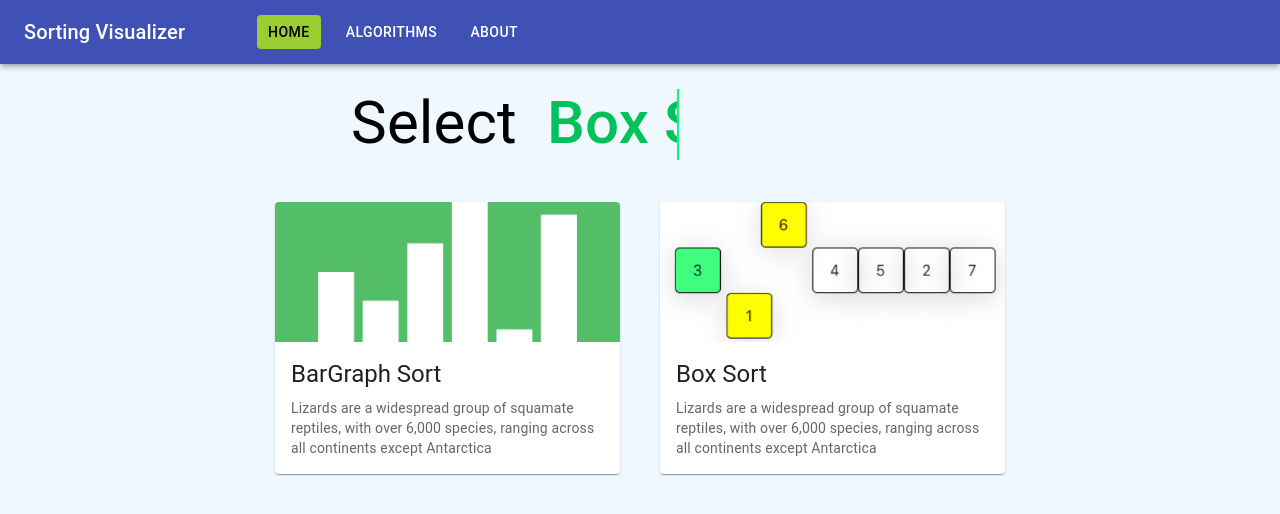
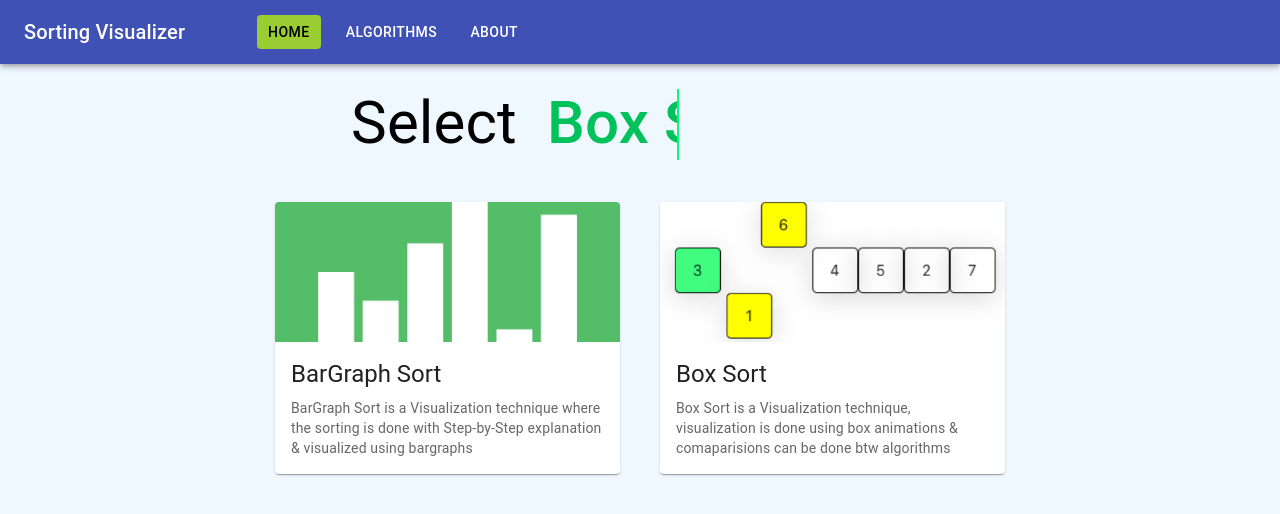
Before and after one commit to vishalvk1256/SortingVisualizer, a React app: page / in a window 1280 px wide. Shown: the top 514 px of the page. Built offline with nearby package versions, Linux system fonts and the light colour scheme.

Commit message:
cards text changed

```diff
--- a/src/screens/Home.jsx
+++ b/src/screens/Home.jsx
@@ -49,7 +49,8 @@ function Home() {
           alt="BarGraphSort"
           title="BarGraph Sort"
           description={
-            "Lizards are a widespread group of squamate reptiles, with over 6,000 species, ranging across all continents except Antarctica"
+            // "Lizards are a widespread group of squamate reptiles, with over 6,000 species, ranging across all continents except Antarctica"
+            "BarGraph Sort is a Visualization technique where the sorting is done with Step-by-Step explanation & visualized using bargraphs"
           }
         />
         <ActionAreaCard
@@ -59,7 +60,8 @@ function Home() {
           alt="BoxSort"
           title="Box Sort"
           description={
-            "Lizards are a widespread group of squamate reptiles, with over 6,000 species, ranging across all continents except Antarctica"
+            // "Lizards are a widespread group of squamate reptiles, with over 6,000 species, ranging across all continents except Antarctica"
+            "Box Sort is a Visualization technique, visualization is done using box animations & comaparisions can be done btw algorithms"
           }
         />
       </div>
```
